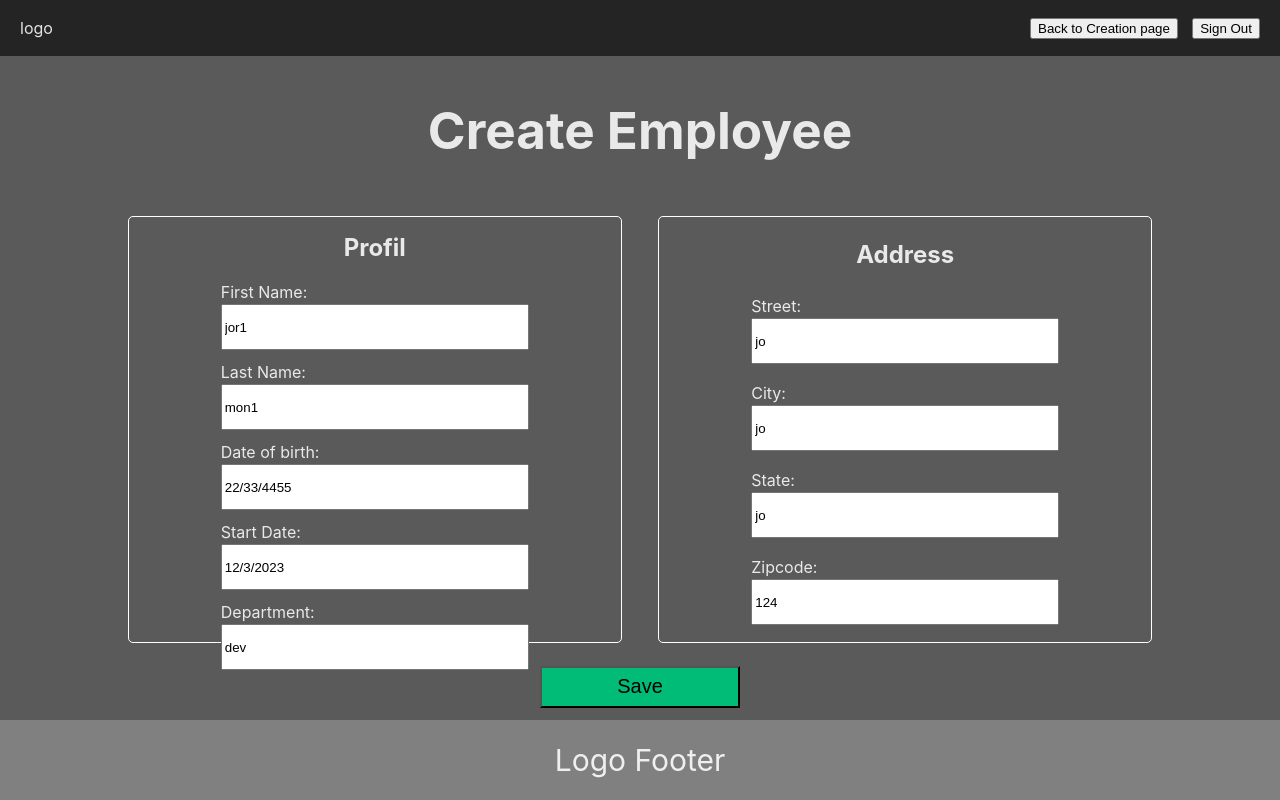
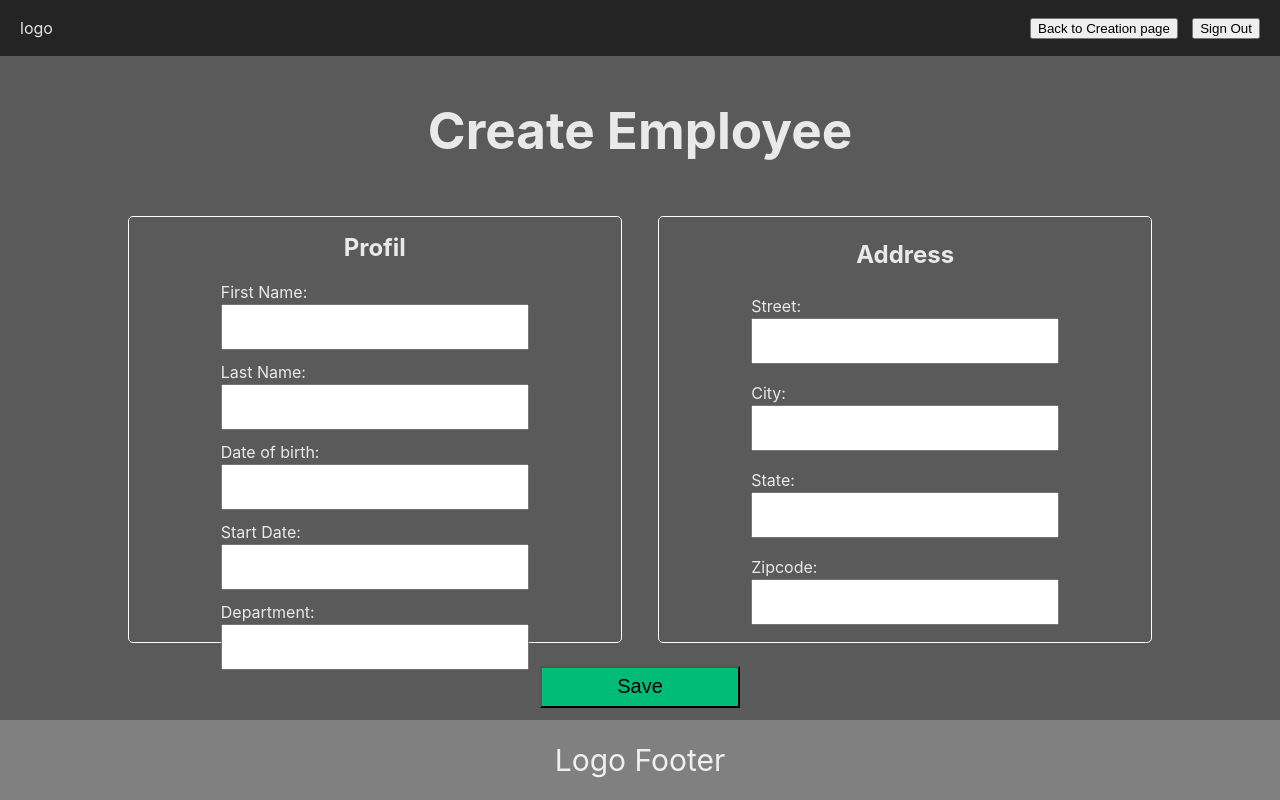
Before and after one commit to JorisMLN/JorisMonleon_14_30122022, a React (Vite) app in the folder HRnet/: page / in a window 1280 px wide. Built offline with nearby package versions, Linux system fonts and the light colour scheme.

Commit message:
Add redux persist data

```diff
--- a/HRnet/package.json
+++ b/HRnet/package.json
@@ -19,6 +19,8 @@
     "react-dom": "^18.2.0",
     "react-redux": "^8.0.5",
     "react-router-dom": "^6.6.1",
+    "redux-persist": "^6.0.0",
+    "reduxjs-toolkit-persist": "^7.2.1",
     "sass": "^1.57.1"
   },
   "devDependencies": {
--- a/HRnet/src/features/creation/Creation.tsx
+++ b/HRnet/src/features/creation/Creation.tsx
@@ -69,27 +69,27 @@ const Creation : React.FC = () => {
 
           <div>
             <label>First Name: </label><br/>
-            <input ref={firstNameRef} type="text" value="jor1" name="name" id="name" required></input>
+            <input ref={firstNameRef} type="text" name="name" id="name" required></input>
           </div>
 
            <div>
             <label>Last Name: </label><br/>
-            <input ref={lastNameRef} type="text" value="mon1" name="name" id="name" required></input>
+            <input ref={lastNameRef} type="text" name="name" id="name" required></input>
           </div>
 
           <div>
             <label>Date of birth: </label><br/>
-            <input ref={birthRef} type="text" value="22/33/4455" name="name" id="name" required></input>
+            <input ref={birthRef} type="text" name="name" id="name" required></input>
           </div>
 
           <div>
             <label>Start Date: </label><br/>
-            <input ref={startDateRef} type="text" value="12/3/2023" name="name" id="name" required></input>
+            <input ref={startDateRef} type="text" name="name" id="name" required></input>
           </div>
 
           <div>
             <label>Department: </label><br/>
-            <input ref={departmentRef} type="text" value="dev" name="name" id="name" required></input>
+            <input ref={departmentRef} type="text" name="name" id="name" required></input>
           </div>
         </div>
 
@@ -98,22 +98,22 @@ const Creation : React.FC = () => {
 
           <div>
             <label>Street: </label><br/>
-            <input ref={streetRef} type="text" value="jo" name="name" id="name" required></input>
+            <input ref={streetRef} type="text" name="name" id="name" required></input>
           </div>
 
           <div>
             <label>City: </label><br/>
-            <input ref={cityRef} type="text" value="jo" name="name" id="name" required></input>
+            <input ref={cityRef} type="text" name="name" id="name" required></input>
           </div>
 
           <div>
             <label>State: </label><br/>
-            <input ref={stateRef} type="text" value="jo" name="name" id="name" required></input>
+            <input ref={stateRef} type="text" name="name" id="name" required></input>
           </div>
 
           <div>
             <label>Zipcode: </label><br/>
-            <input ref={zipRef} type="text" value="124" name="name" id="name" required></input>
+            <input ref={zipRef} type="text" name="name" id="name" required></input>
           </div>
         </div>
       </form>
--- a/HRnet/src/features/display/Display.tsx
+++ b/HRnet/src/features/display/Display.tsx
@@ -280,7 +280,7 @@ export default function EnhancedTable() {
   const [selected, setSelected] = React.useState<readonly string[]>([]);
   const [page, setPage] = React.useState(0);
   const [dense, setDense] = React.useState(false);
-  const [rowsPerPage, setRowsPerPage] = React.useState(5);
+  const [rowsPerPage, setRowsPerPage] = React.useState(10);
 
   const rows = useAppSelector((state: ListOfEmployeeState) => state.employeeList);
   console.log(rows);
--- a/HRnet/src/features/reducer/employeeReducer.ts
+++ b/HRnet/src/features/reducer/employeeReducer.ts
@@ -1,4 +1,11 @@
 import { createSlice, configureStore } from '@reduxjs/toolkit';
+import { persistReducer, persistStore } from 'redux-persist';
+import storage from 'redux-persist/lib/storage';
+
+const persistConfig = {
+  key: 'root',
+  storage,
+}
 
 // Define a type for the slice state
 export interface EmployeeState {
@@ -49,11 +56,15 @@ const employeeSlice = createSlice({
   }
 });
 
+
+const persistedReducer = persistReducer(persistConfig, employeeSlice.reducer)
+
 const store = configureStore({
-  reducer: employeeSlice.reducer
+  reducer: persistedReducer,
 })
 
 store.subscribe(() => console.log(store.getState()));
 
 export const { storeEmployee, clearStore } = employeeSlice.actions;
+export const persistor = persistStore(store)
 export default store;
--- a/HRnet/src/layout/Header.tsx
+++ b/HRnet/src/layout/Header.tsx
@@ -18,7 +18,7 @@ const Header : React.FC = () => {
   useEffect(() => {
     const actualPath : string = document.location.href;
 
-    if(actualPath === 'http://127.0.0.1:5173/'){
+    if(actualPath === 'http://127.0.0.1:5173/' || actualPath === 'http://127.0.0.1:5174/'){
       setIsCreation(true);
     } else {
       setIsCreation(false);
--- a/HRnet/src/main.tsx
+++ b/HRnet/src/main.tsx
@@ -1,20 +1,26 @@
-import React from 'react';
 import ReactDOM from 'react-dom/client';
 import { BrowserRouter, Routes, Route } from 'react-router-dom';
 import { Provider } from 'react-redux';
 import CreationFrame from './layout/CreationFrame';
 import DisplayFrame from './layout/DisplayFrame';
-import store from './features/reducer/employeeReducer'
+import store from './features/reducer/employeeReducer';
+
+import { persistReducer, persistStore } from 'redux-persist';
+import { persistor } from './features/reducer/employeeReducer';
+import { PersistGate } from 'redux-persist/integration/react';
 
 import './index.css';
 
+
 ReactDOM.createRoot(document.getElementById('root') as HTMLElement).render(
   <Provider store={store}>
+    <PersistGate loading={null} persistor={persistor}>
       <BrowserRouter>
         <Routes>
           <Route path="/" element={<CreationFrame />} />
           <Route path="/display" element={<DisplayFrame />} />
         </Routes>
       </BrowserRouter>
+    </PersistGate>
   </Provider>
 )
```
Also changed, not shown: 1 other file (tests, documents, lock files or other folders). Lines whose indentation alone changed are shown as unchanged.
